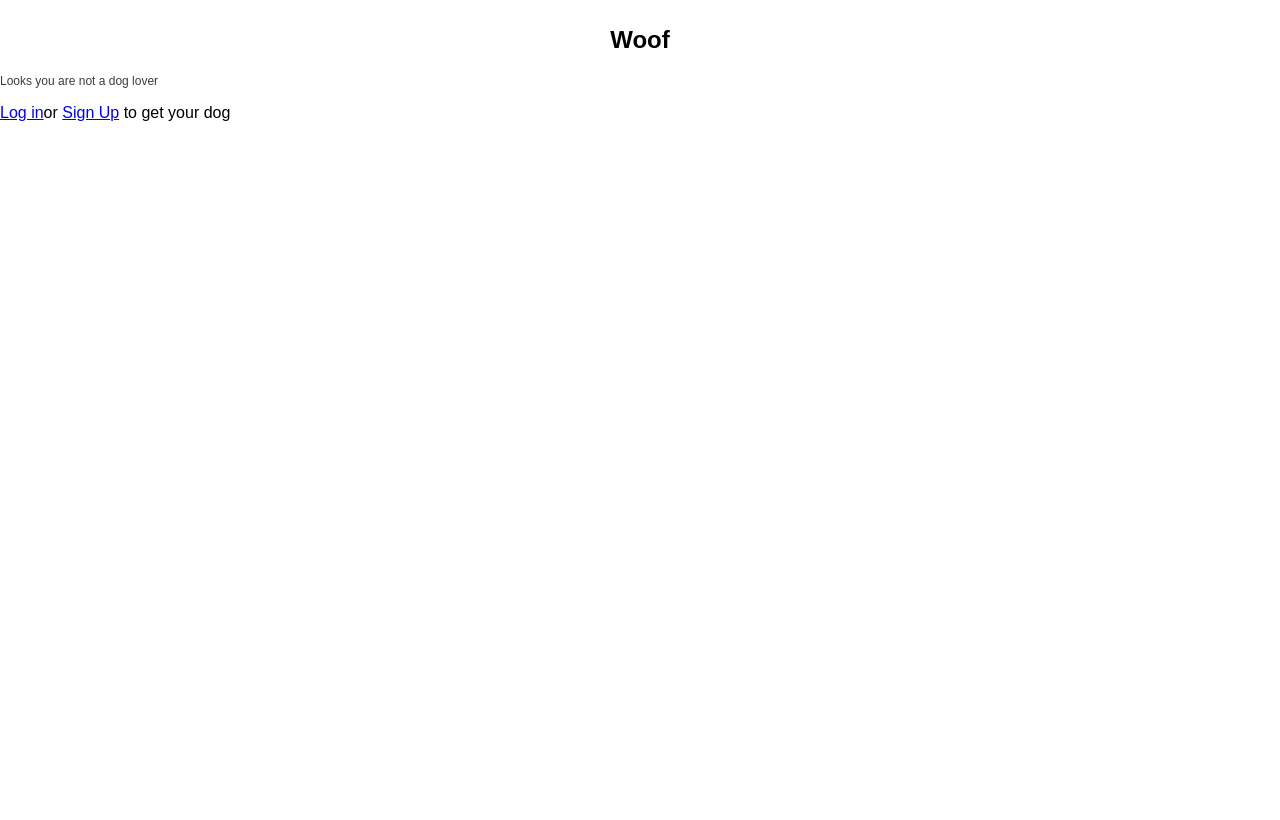
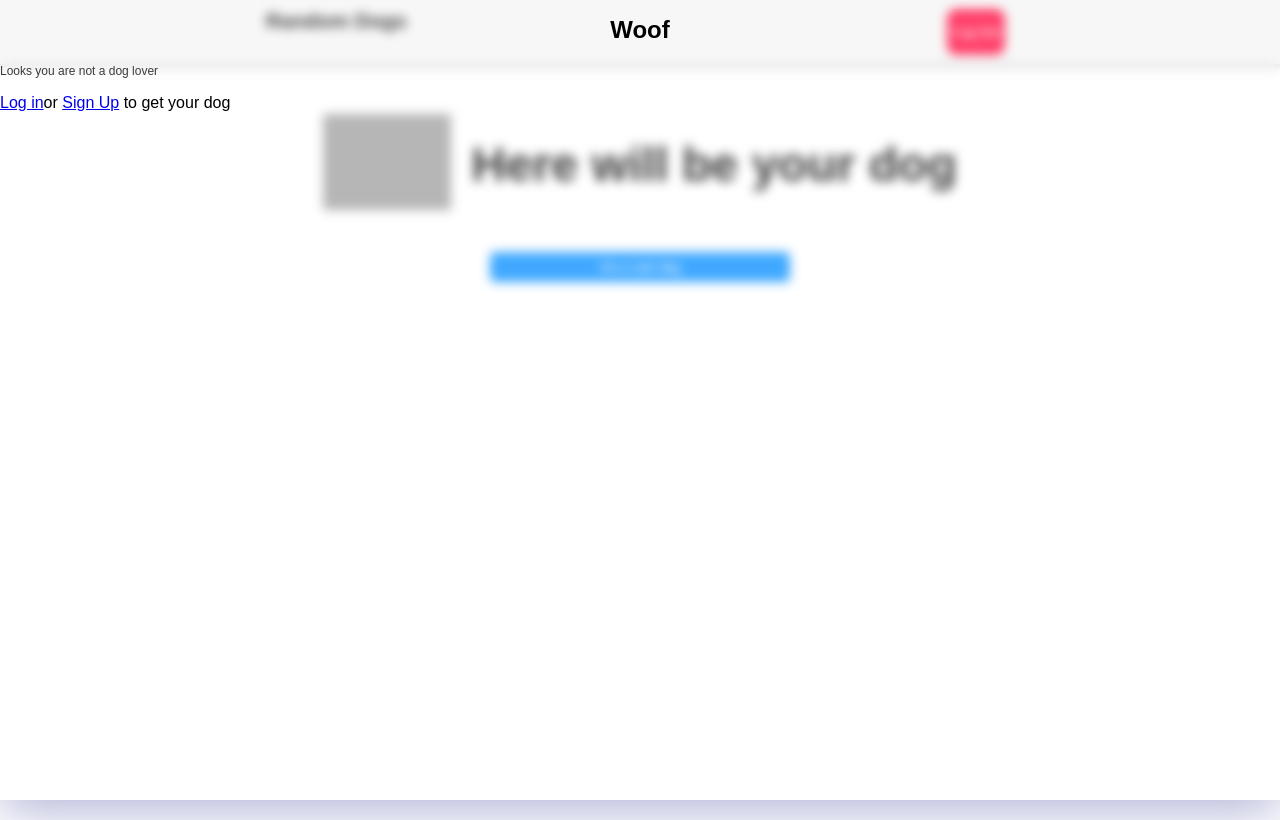
Before and after one commit to RepoCheyo/RandomDogs, a React (Create React App) app: page / in a window 1280 px wide. Built offline with nearby package versions, Linux system fonts and the light colour scheme; no server answers; grey boxes are pictures that could not be loaded; a web font is replaced by a local one.

Commit message:
notlogged-user-refactor

```diff
--- a/src/pages/Home.js
+++ b/src/pages/Home.js
@@ -60,21 +60,37 @@ function Home() {
     authUser();
   }, []);
 
-  return notLogged ? (
-    <NotLogged />
-  ) : (
+  return (
     <div className="Home">
+      {notLogged && <NotLogged />}
       <div className="nav_bar">
-        <img
-          src="https://i.gifer.com/5AB5.gif"
-          alt="navbar_gif"
-          className="navbar_gif"
-        ></img>
         <p className="logo">Random Dogs</p>
         <button className="logout_btn" onClick={handleSignOut}>
           Log Out
         </button>
       </div>
+      {!load && !dog ? (
+        <div className="emptydog_container">
+          <img
+            src="https://i.gifer.com/5AB5.gif"
+            alt="navbar_gif"
+            className="navbar_gif"
+          ></img>
+          <p className="dog_msj">Here will be your dog</p>
+        </div>
+      ) : load && !dog ? (
+        <div style={{ marginLeft: 625, marginTop: 15 }}>
+          <RotatingLines
+            strokeColor="#cee5f2"
+            strokeWidth="6"
+            animationDuration="0.75"
+            width="20"
+            visible={true}
+          />
+        </div>
+      ) : (
+        <Dog dogImage={dog.message} /> // dog = a la API regresando el objeto y el .message es para acceder al link de la imagen
+      )}
       <button
         className="dog_btn"
         style={{
@@ -89,21 +105,6 @@ function Home() {
       >
         See a cute dog
       </button>
-      {!load && !dog ? (
-        <p className="dog_msj">Here will be your dog</p>
-      ) : load && !dog ? (
-        <div style={{ marginLeft: 625, marginTop: 15 }}>
-          <RotatingLines
-            strokeColor="#cee5f2"
-            strokeWidth="6"
-            animationDuration="0.75"
-            width="20"
-            visible={true}
-          />
-        </div>
-      ) : (
-        <Dog dogImage={dog.message} /> // dog = a la API regresando el objeto y el .message es para acceder al link de la imagen
-      )}
     </div>
   );
 }
--- a/src/styles/Dog.css
+++ b/src/styles/Dog.css
@@ -10,7 +10,7 @@ html {
 
 .img_container {
   width: 100%;
-  margin-top: 10px;
+  margin-top: 25px;
 }
 
 .img {
@@ -18,5 +18,5 @@ html {
   display: block;
   margin-left: auto;
   margin-right: auto;
-  width: 50%;
+  width: 40%;
 }
--- a/src/styles/Home.css
+++ b/src/styles/Home.css
@@ -20,9 +20,19 @@
   cursor: pointer;
 }
 
+.emptydog_container {
+  margin: auto;
+  margin-top: 25px;
+  width: 50%;
+  display: flex;
+  justify-content: center;
+}
+
 .navbar_gif {
-  height: 35px;
-  margin-top: 5px;
+  height: 50%;
+  width: 20%;
+  margin-top: 25px;
+  margin-right: 20px;
 }
 
 .logo {
@@ -41,12 +51,12 @@
   border: none;
   cursor: pointer;
   transition: 0.1s;
+  margin-bottom: 20px;
 }
 
 .dog_msj {
   font-size: 3rem;
   font-weight: bold;
-  text-align: center;
 }
 
 @keyframes shine {
--- a/src/styles/NotLoged.css
+++ b/src/styles/NotLoged.css
@@ -1,19 +1,15 @@
-.notLogged_container {
-  background-color: white;
-  display: flex;
-  flex-direction: column;
-  align-items: center;
-  padding: 10px;
-  height: 100vh;
-}
-
 .bg_img {
   max-width: 99%;
   max-height: 99%;
 }
 
 .message_container {
-  height: 100vh;
+  height: 100%;
+  bottom: 0;
   width: 100%;
   position: absolute;
+  background: rgba(255, 255, 255, 0.25);
+  box-shadow: 0 9px 50px 0 rgba(31, 38, 135, 0.37);
+  backdrop-filter: blur(5.5px);
+  -webkit-backdrop-filter: blur(5.5px);
 }
```
